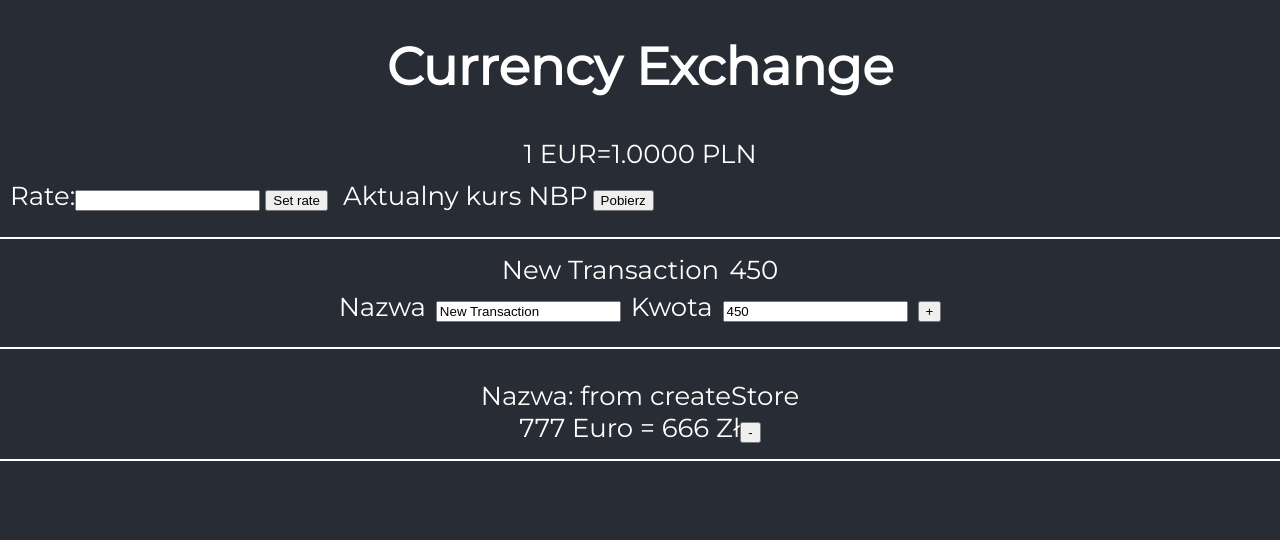
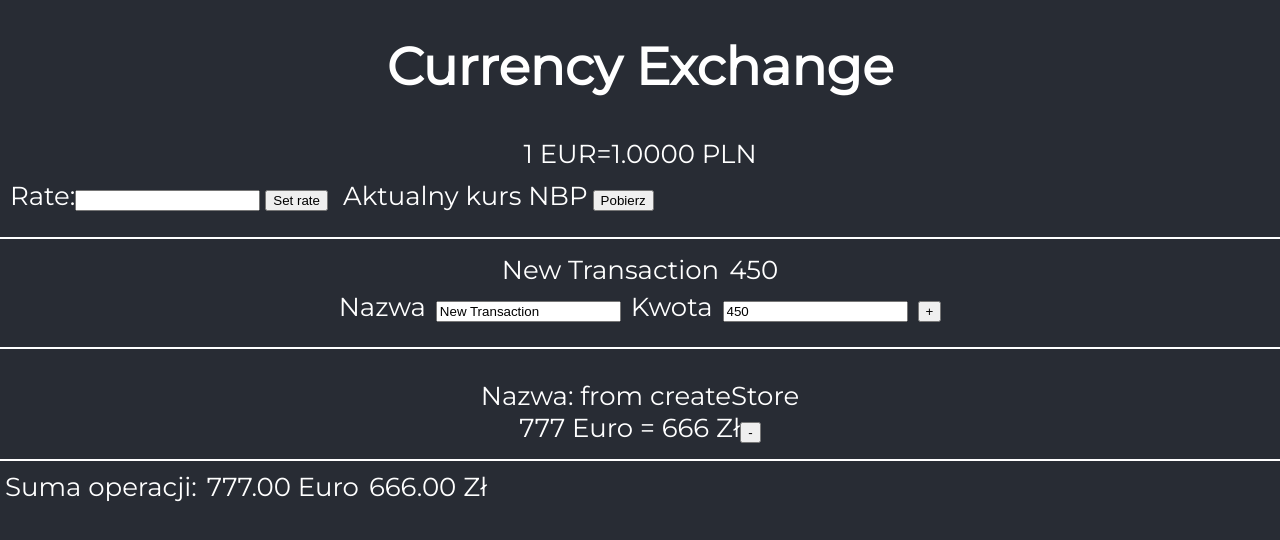
Before and after one commit to jurisportfolio/currency-board, a React (Create React App) app: page / in a window 1280 px wide. Shown: the top 540 px of the page. Built offline with nearby package versions, Linux system fonts and the light colour scheme; no server answers.

Commit message:
Add Transaction Sum component

```diff
--- a/package.json
+++ b/package.json
@@ -9,6 +9,7 @@
     "react-scripts": "3.2.0",
     "redux": "^4.0.4",
     "redux-thunk": "^2.3.0",
+    "reselect": "^4.0.0",
     "styled-components": "^4.4.0"
   },
   "scripts": {
--- a/src/components/DashboardComponent.js
+++ b/src/components/DashboardComponent.js
@@ -5,6 +5,7 @@ import { connect } from 'react-redux';
 import ExRateComponent from './ExRateComponent/ExRateComponent';
 import NewTransactionComponent from './NewTransactionComponent/NewTransactionComponent';
 import TransactionsDisplayComponent from './TransactionsDisplayComponent/TransactionsDisplayComponent';
+import TransSumComponent from './TransSumComponent/TransSumComponent'
 
 const StyledDashboard = styled.div`
 
@@ -18,6 +19,7 @@ class DashboardComponent extends React.Component {
         <ExRateComponent />
         <NewTransactionComponent />
         <TransactionsDisplayComponent />
+        <TransSumComponent />
       </StyledDashboard>
     )
   }
--- a/src/components/NewTransactionComponent/NewTransactionComponent.js
+++ b/src/components/NewTransactionComponent/NewTransactionComponent.js
@@ -41,8 +41,6 @@ class NewTransactionComponent extends React.Component {
   onSubmitTransaction = event => {
     event.preventDefault();
     const transactionUID = uiKey();
-    console.log('transactionUID: ', transactionUID);
-
     const calculatedAmountPLN = parseFloat(event.target.newTransactionAmountEUR.value) * this.props.exRate;
     const transaction = {
       uid:        transactionUID,
@@ -51,7 +49,6 @@ class NewTransactionComponent extends React.Component {
       amountPLN:  calculatedAmountPLN.toFixed(2)
 
     }
-    console.log("transaction: ", transaction);
     this.props.addTransaction(transaction)
   }
 
--- /dev/null
+++ b/src/components/TransSumComponent/TransSumComponent.js
@@ -0,0 +1,58 @@
+import React from 'react';
+import styled, {css} from 'styled-components';
+import { connect } from 'react-redux';
+import { createSelector } from 'reselect'
+
+const childrenStyle = css`
+	label {
+		padding: 5px;
+	}
+	> div {
+		padding: 10px 5px;
+	}
+`;
+
+const StyledTransSumComponent = styled.div`
+  display: flex;
+	flex-direction: row;
+	${childrenStyle}
+`;
+
+const TransSumComponent = ({ sumEUR, sumPLN }) => {
+  return(
+    <StyledTransSumComponent>
+      <label>Suma operacji: </label>
+      <label>{sumEUR} Euro</label>
+      <label>{sumPLN} Zł</label>
+    </StyledTransSumComponent>
+  )
+}
+
+const getTransactions = state => state.transactions;
+
+const getSumEUR = createSelector(
+  [ getTransactions ],
+  (transactions) => transactions.reduce(
+    (sum, transaction) => {
+      let newSum = parseFloat(sum) + parseFloat(transaction.amountEUR);
+      return newSum.toFixed(2)
+    }, 0)
+)
+
+const getSumPLN = createSelector(
+  [ getTransactions ],
+  (transactions) => transactions.reduce(
+    (sum, transaction) => {
+      let newSum = parseFloat(sum) + parseFloat(transaction.amountPLN);
+      return newSum.toFixed(2)
+    }, 0)
+)
+
+const propsToTransSum = state => {
+  return {
+    sumEUR: getSumEUR(state),
+    sumPLN: getSumPLN(state)
+  }
+}
+
+export default connect(propsToTransSum)(TransSumComponent)
--- a/src/components/TransactionsDisplayComponent/TransactionsDisplayComponent.js
+++ b/src/components/TransactionsDisplayComponent/TransactionsDisplayComponent.js
@@ -17,12 +17,9 @@ const TransactionsDisplayComponent = ({
 	transactionsList,
 	removeTransaction
 }) => {
-	console.log("removeTransaction: ", removeTransaction);
-
 	return (
 		<StyledTransactionsDisplayComponent>
 			{transactionsList.map(({ uid, name, amountPLN, amountEUR }) => {
-				console.log("uid: ", uid);
 				return (
 					<li key={uid}>
 						<label>Nazwa: {name}</label>
--- a/src/utilities/fetchRate.js
+++ b/src/utilities/fetchRate.js
@@ -13,7 +13,6 @@ export const fetchRate = () => {
         .then(res => res.json())
         .then(json => {
           if (json.code === "EUR") {
-            console.log("RATE:", json.rates[0].mid);
             dispatch(setRate(json.rates[0].mid))
           } else {
             dispatch(fetchRateCurrencyError(json.code))
--- a/src/utilities/reducers.js
+++ b/src/utilities/reducers.js
@@ -41,8 +41,7 @@ function transactions(state = initialTransactions, action) {
 		case SET_RATE:
 			return state.map(
 				(transaction => {
-					const newAmountPLN = transaction.amountPLN * action.exRate;
-					return {...transaction, amountPLN: newAmountPLN.toFixed(2)}
+					return {...transaction, amountPLN: transaction.amountEUR * action.exRate}
 				})
 			);
 		default:
```
Also changed, not shown: src/utilities/calculations.js (deleted, +0 -13 lines), 1 other file (tests, documents, lock files or other folders).
